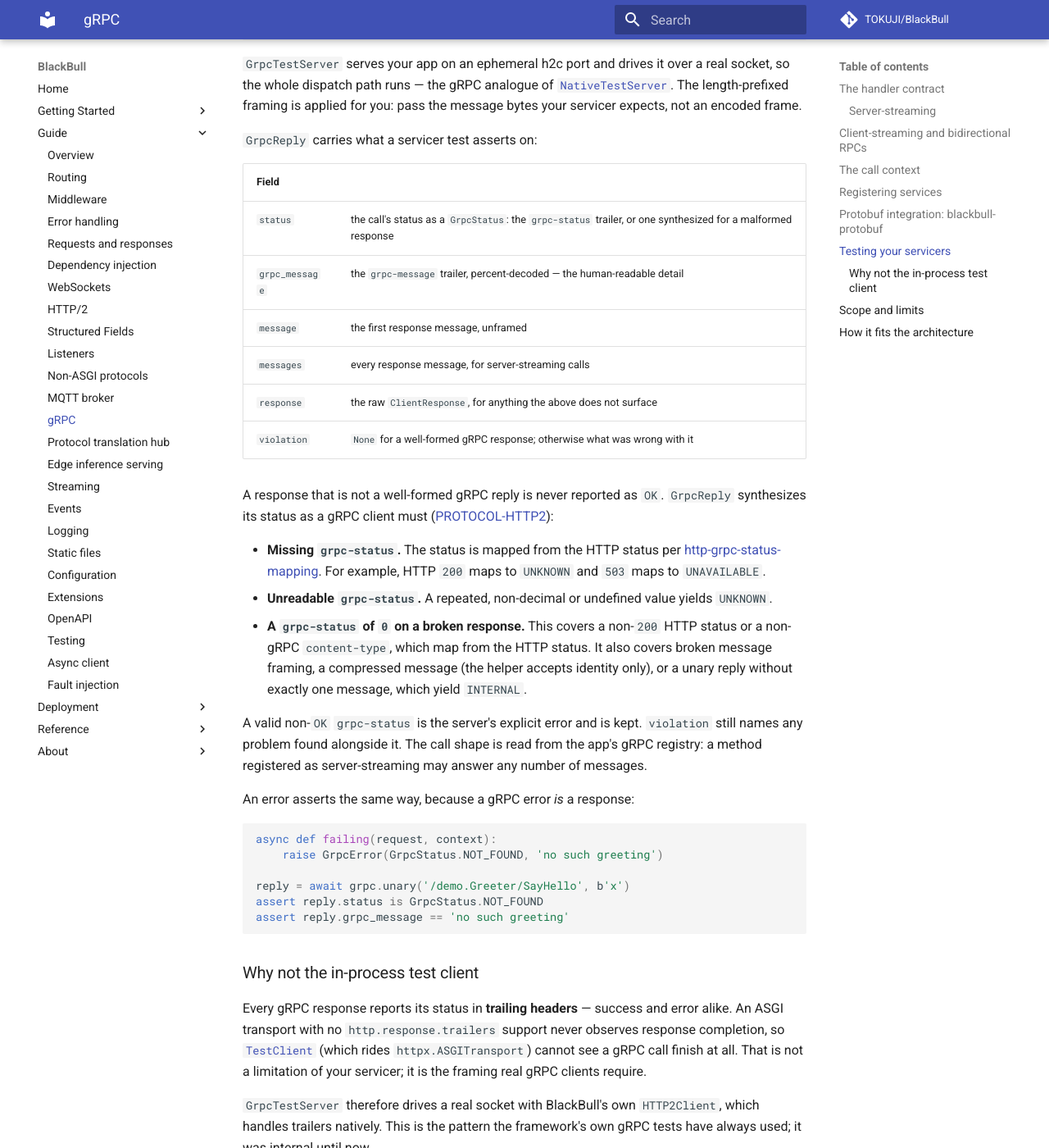
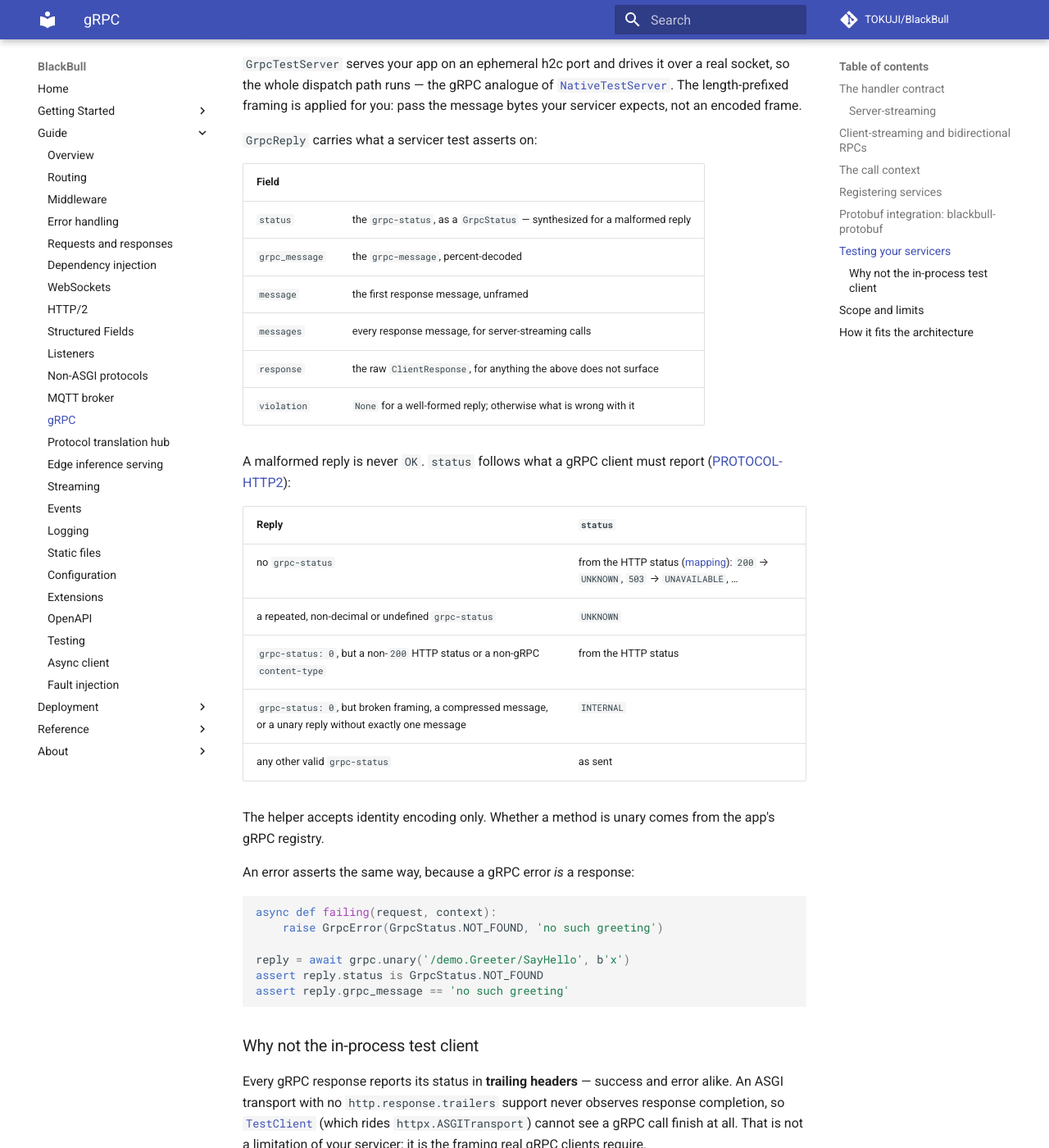
Before and after one commit to TOKUJI/BlackBull, an MkDocs documentation site: the page built from docs/guide/grpc.md, in a window 1280 px wide and 1400 px high, scrolled down 4980 px. Shown: the whole window at 82% size. Built offline with MkDocs 1.6.1 and Material for MkDocs 9.7.7, drawn with Linux system fonts in a browser that asks for light colours; comment, search, counter and statistics services are not loaded.

```diff
--- a/docs/guide/grpc.md
+++ b/docs/guide/grpc.md
@@ -249,32 +249,26 @@ you: pass the message bytes your servicer expects, not an encoded frame.
 
 | Field | |
 |---|---|
-| `status` | the call's status as a `GrpcStatus`: the `grpc-status` trailer, or one synthesized for a malformed response |
-| `grpc_message` | the `grpc-message` trailer, percent-decoded — the human-readable detail |
+| `status` | the `grpc-status`, as a `GrpcStatus` — synthesized for a malformed reply |
+| `grpc_message` | the `grpc-message`, percent-decoded |
 | `message` | the first response message, unframed |
 | `messages` | every response message, for server-streaming calls |
 | `response` | the raw `ClientResponse`, for anything the above does not surface |
-| `violation` | `None` for a well-formed gRPC response; otherwise what was wrong with it |
+| `violation` | `None` for a well-formed reply; otherwise what is wrong with it |
 
-A response that is not a well-formed gRPC reply is never reported as `OK`.
-`GrpcReply` synthesizes its status as a gRPC client must
-([PROTOCOL-HTTP2](https://github.com/grpc/grpc/blob/master/doc/PROTOCOL-HTTP2.md)):
+A malformed reply is never `OK`. `status` follows what a gRPC client must
+report ([PROTOCOL-HTTP2](https://github.com/grpc/grpc/blob/master/doc/PROTOCOL-HTTP2.md)):
 
-- **Missing `grpc-status`.** The status is mapped from the HTTP status per
-  [http-grpc-status-mapping](https://grpc.github.io/grpc/core/md_doc_http-grpc-status-mapping.html).
-  For example, HTTP `200` maps to `UNKNOWN` and `503` maps to `UNAVAILABLE`.
-- **Unreadable `grpc-status`.** A repeated, non-decimal or undefined value
-  yields `UNKNOWN`.
-- **A `grpc-status` of `0` on a broken response.** This covers a non-`200`
-  HTTP status or a non-gRPC `content-type`, which map from the HTTP status.
-  It also covers broken message framing, a compressed message (the helper
-  accepts identity only), or a unary reply without exactly one message, which
-  yield `INTERNAL`.
+| Reply | `status` |
+|---|---|
+| no `grpc-status` | from the HTTP status ([mapping](https://grpc.github.io/grpc/core/md_doc_http-grpc-status-mapping.html)): `200` → `UNKNOWN`, `503` → `UNAVAILABLE`, … |
+| a repeated, non-decimal or undefined `grpc-status` | `UNKNOWN` |
+| `grpc-status: 0`, but a non-`200` HTTP status or a non-gRPC `content-type` | from the HTTP status |
+| `grpc-status: 0`, but broken framing, a compressed message, or a unary reply without exactly one message | `INTERNAL` |
+| any other valid `grpc-status` | as sent |
 
-A valid non-`OK` `grpc-status` is the server's explicit error and is kept.
-`violation` still names any problem found alongside it. The call shape is
-read from the app's gRPC registry: a method registered as server-streaming
-may answer any number of messages.
+The helper accepts identity encoding only. Whether a method is unary comes
+from the app's gRPC registry.
 
 An error asserts the same way, because a gRPC error *is* a response:
 
```
Also changed, not shown: docs/guide/client.md (+3 -4 lines), 5 other files.
